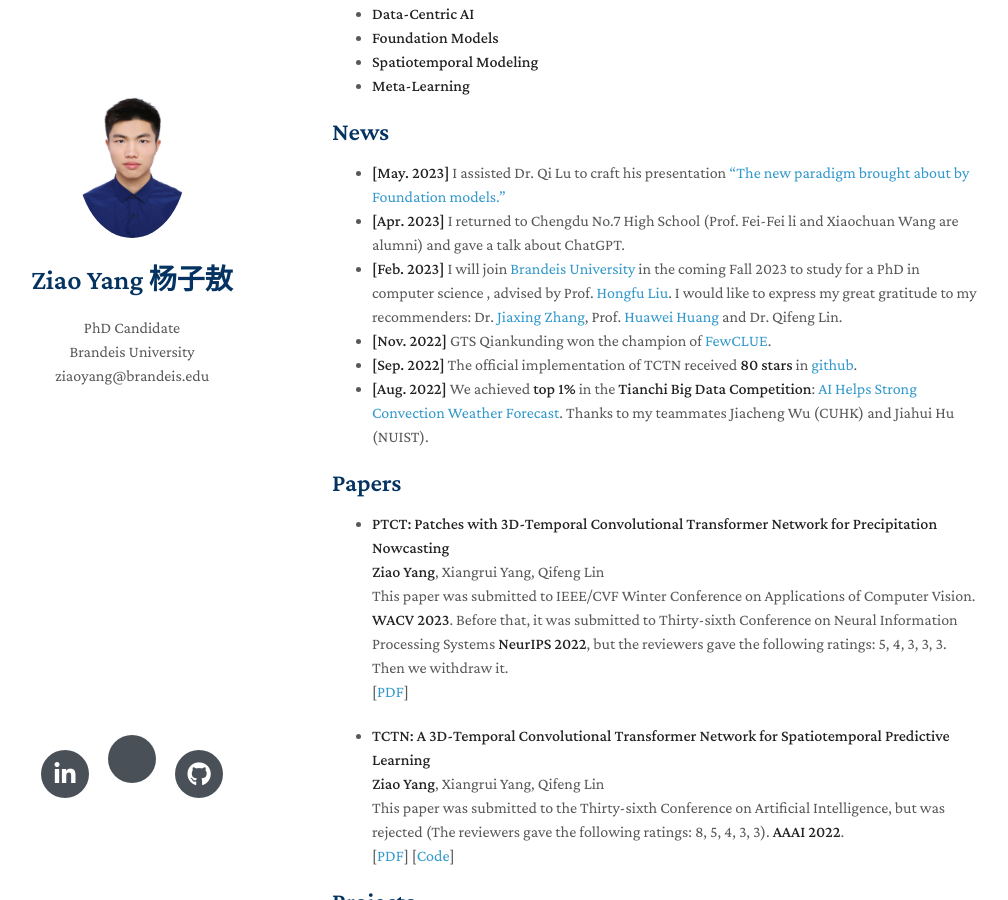
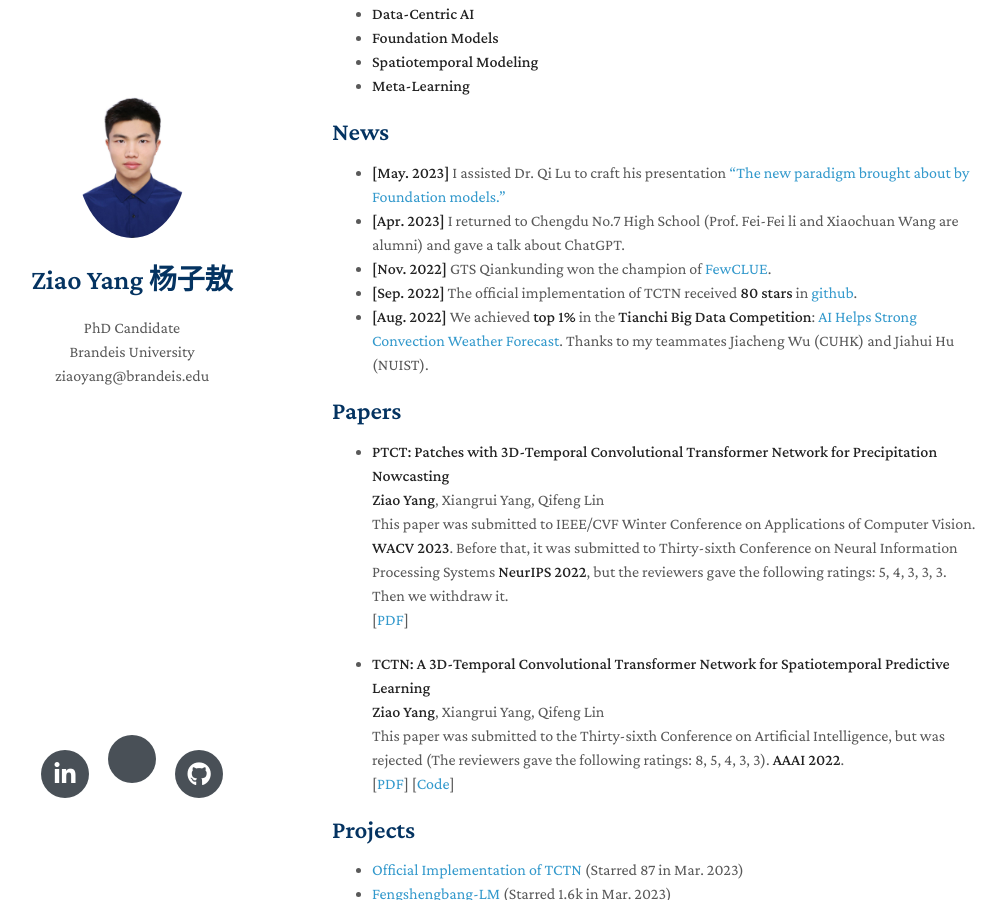
Before and after one commit to yangziao56/homepage, a Jekyll site: the page built from index.md, in a window 1280 px wide and 900 px high, scrolled down 449 px. Shown: the whole window, without its empty margins (138-1146 px from the left). Built offline with Jekyll 4.4.1, drawn with Linux system fonts in a browser that asks for light colours; nearby versions of some CDN libraries; a style sheet for code colours, icons or effects is not loaded; our own code applies the rules of GitHub Pages for plain Markdown files.

Commit message:
Update index.md
Signed-off-by: Ziao Yang <70676524+yangziao56@users.noreply.github.com>

```diff
--- a/index.md
+++ b/index.md
@@ -21,7 +21,6 @@ You can learn more details about my research through my [Curriculum Vitae](https
 ## News
 - **[May. 2023]** I assisted Dr. Qi Lu to craft his presentation ["The new paradigm brought about by Foundation models."](https://www.bilibili.com/video/BV1mM4y147qw/?spm_id_from=333.337.search-card.all.click)
 - **[Apr. 2023]** I returned to Chengdu No.7 High School (Prof. Fei-Fei li and Xiaochuan Wang are alumni) and gave a talk about ChatGPT.
-- **[Feb. 2023]** I will join [Brandeis University](https://www.brandeis.edu) in the coming Fall 2023 to study for a PhD in computer science , advised by Prof. [Hongfu Liu](https://hongfuliu.com). I would like to express my great gratitude to my recommenders: Dr. [Jiaxing Zhang](https://www.idea.edu.cn/research/ccnl.html), Prof. [Huawei Huang](http://xintelligence.pro) and Dr. Qifeng Lin.
 - **[Nov. 2022]** GTS Qiankunding won the champion of [FewCLUE](https://www.cluebenchmarks.com/fewclue.html).
 - **[Sep. 2022]** The official implementation of TCTN received **80 stars** in [github](https://github.com/yangziao56/TCTN-pytorch).
 - **[Aug. 2022]** We achieved **top 1%** in the **Tianchi Big Data Competition**: [AI Helps Strong Convection Weather Forecast](https://tianchi.aliyun.com/competition/entrance/531962/rankingList). Thanks to my teammates Jiacheng Wu (CUHK) and Jiahui Hu (NUIST).
```
